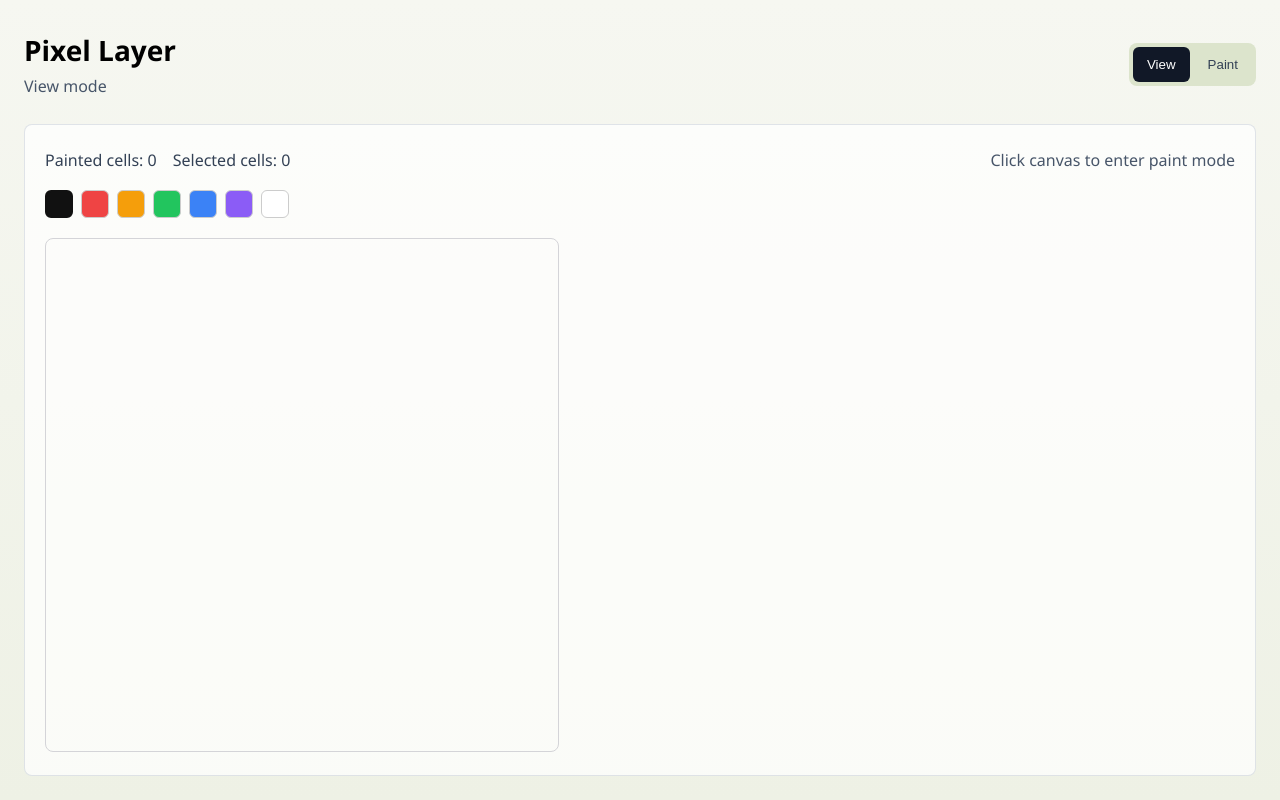
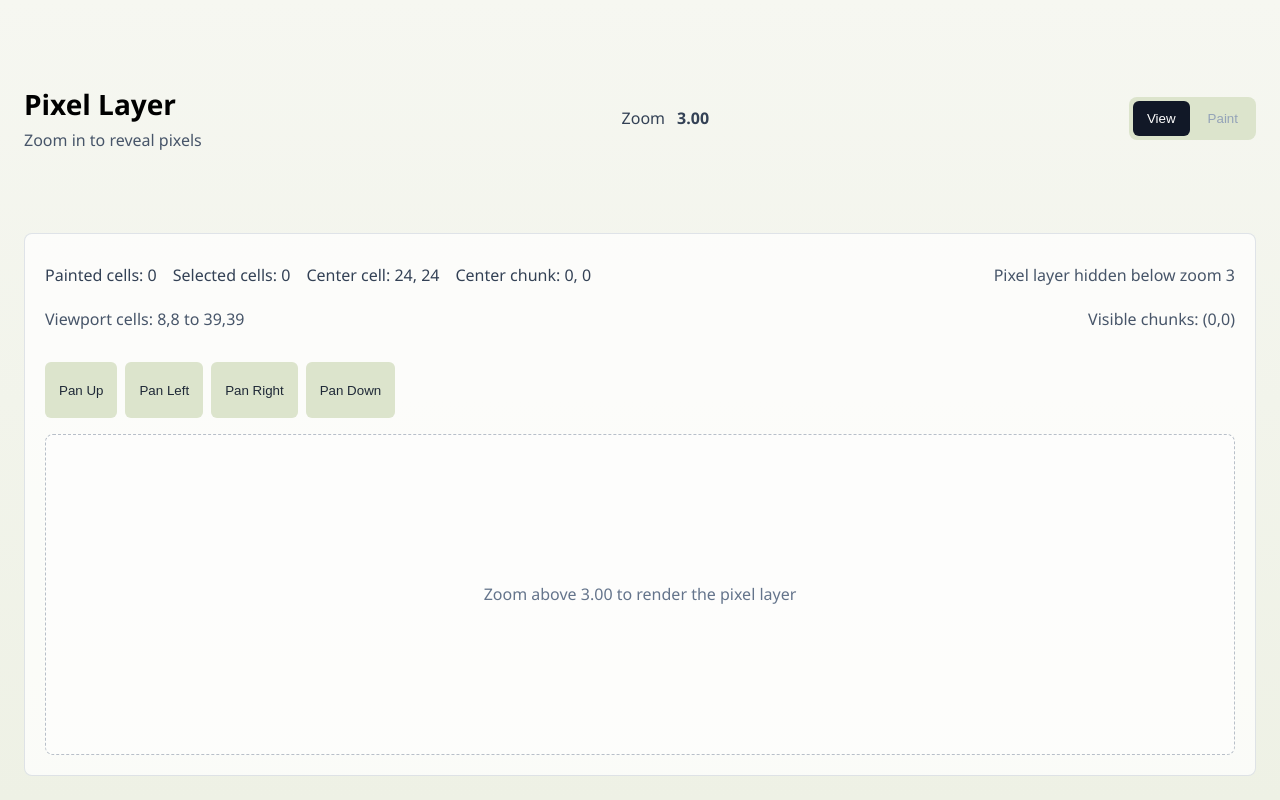
Before and after one commit to agrade1/my_wplace, a Next.js app: page / in a window 1280 px wide. Built offline with nearby package versions, Linux system fonts and the light colour scheme.

Commit message:
feat: add viewport and chunk state ui

```diff
--- a/app/page.tsx
+++ b/app/page.tsx
@@ -1,12 +1,51 @@
 "use client";
 
-import { useState } from "react";
+import { useEffect, useMemo, useState } from "react";
 import { PixelEditorCanvas } from "@/components/pixel-editor/pixel-editor-canvas";
 import { usePixelEditorCore } from "@/features/pixel-editor/use-pixel-editor-core";
+import { getCenterChunk, getViewportBounds, getVisibleChunks } from "@/features/pixel-editor/viewport";
+
+const GRID_SIZE = 32;
+const CELL_SIZE = 16;
+const PAN_STEP = 8;
 
 export default function Home() {
   const core = usePixelEditorCore();
   const [isPaintMode, setIsPaintMode] = useState(false);
+  const [zoomLevel, setZoomLevel] = useState(3);
+  const [centerCell, setCenterCell] = useState({ x: 24, y: 24 });
+  const canShowPixelLayer = zoomLevel > 3;
+
+  useEffect(() => {
+    const handleWheel = (event: WheelEvent) => {
+      event.preventDefault();
+
+      setZoomLevel((prev) => {
+        const delta = event.deltaY < 0 ? 0.25 : -0.25;
+        return Math.min(6, Math.max(1, Number((prev + delta).toFixed(2))));
+      });
+    };
+
+    window.addEventListener("wheel", handleWheel, { passive: false });
+
+    return () => {
+      window.removeEventListener("wheel", handleWheel);
+    };
+  }, []);
+
+  const viewportBounds = useMemo(
+    () => getViewportBounds(centerCell.x, centerCell.y, GRID_SIZE, GRID_SIZE),
+    [centerCell.x, centerCell.y]
+  );
+  const centerChunk = useMemo(() => getCenterChunk(centerCell.x, centerCell.y), [centerCell.x, centerCell.y]);
+  const visibleChunks = useMemo(() => getVisibleChunks(viewportBounds), [viewportBounds]);
+
+  const moveViewport = (deltaX: number, deltaY: number) => {
+    setCenterCell((prev) => ({
+      x: Math.max(0, prev.x + deltaX),
+      y: Math.max(0, prev.y + deltaY)
+    }));
+  };
 
   return (
     <main
@@ -15,17 +54,21 @@ export default function Home() {
         padding: 24,
         display: "grid",
         gap: 20,
-        background:
-          "linear-gradient(180deg, #f6f7f1 0%, #eef1e5 100%)"
+        background: "linear-gradient(180deg, #f6f7f1 0%, #eef1e5 100%)"
       }}
     >
-      <header style={{ display: "grid", gap: 8 }}>
+      <header style={{ display: "grid", gap: 12 }}>
         <div style={{ display: "flex", justifyContent: "space-between", alignItems: "center", gap: 16, flexWrap: "wrap" }}>
           <div>
             <h1 style={{ margin: 0, fontSize: 28 }}>Pixel Layer</h1>
             <p style={{ margin: "6px 0 0", color: "#475569" }}>
-              {isPaintMode ? "Paint mode" : "View mode"}
+              {canShowPixelLayer ? (isPaintMode ? "Paint mode" : "View mode") : "Zoom in to reveal pixels"}
             </p>
+          </div>
+
+          <div style={{ display: "flex", gap: 12, alignItems: "center", color: "#334155" }}>
+            <span>Zoom</span>
+            <strong>{zoomLevel.toFixed(2)}</strong>
           </div>
 
           <div
@@ -53,14 +96,17 @@ export default function Home() {
             </button>
             <button
               type="button"
-              onClick={() => setIsPaintMode(true)}
+              onClick={() => {
+                if (!canShowPixelLayer) return;
+                setIsPaintMode(true);
+              }}
               style={{
                 border: 0,
                 borderRadius: 6,
                 padding: "10px 14px",
                 backgroundColor: isPaintMode ? "#111827" : "transparent",
-                color: isPaintMode ? "#ffffff" : "#334155",
-                cursor: "pointer"
+                color: canShowPixelLayer ? (isPaintMode ? "#ffffff" : "#334155") : "#94a3b8",
+                cursor: canShowPixelLayer ? "pointer" : "not-allowed"
               }}
             >
               Paint
@@ -79,20 +125,51 @@ export default function Home() {
           borderRadius: 8
         }}
       >
+        <div style={{ display: "grid", gap: 12 }}>
           <div style={{ display: "flex", justifyContent: "space-between", alignItems: "center", gap: 16, flexWrap: "wrap" }}>
             <div style={{ display: "flex", gap: 16, flexWrap: "wrap", color: "#334155" }}>
               <span>Painted cells: {core.pixelColors.size}</span>
               <span>Selected cells: {core.selected.size}</span>
+              <span>Center cell: {centerCell.x}, {centerCell.y}</span>
+              <span>Center chunk: {centerChunk.chunkX}, {centerChunk.chunkY}</span>
             </div>
 
             <div style={{ color: "#475569" }}>
-            {isPaintMode ? "Grid visible" : "Click canvas to enter paint mode"}
+              {canShowPixelLayer ? (isPaintMode ? "Grid visible" : "Click canvas to enter paint mode") : "Pixel layer hidden below zoom 3"}
             </div>
           </div>
 
+          <div style={{ display: "flex", justifyContent: "space-between", gap: 16, flexWrap: "wrap", color: "#475569" }}>
+            <span>
+              Viewport cells: {viewportBounds.startX},{viewportBounds.startY} to {viewportBounds.endX},{viewportBounds.endY}
+            </span>
+            <span>
+              Visible chunks: {visibleChunks.map(({ chunkX, chunkY }) => `(${chunkX},${chunkY})`).join(", ")}
+            </span>
+          </div>
+
+          <div style={{ display: "flex", gap: 8, flexWrap: "wrap" }}>
+            <button type="button" onClick={() => moveViewport(0, -PAN_STEP)} style={panButtonStyle}>
+              Pan Up
+            </button>
+            <button type="button" onClick={() => moveViewport(-PAN_STEP, 0)} style={panButtonStyle}>
+              Pan Left
+            </button>
+            <button type="button" onClick={() => moveViewport(PAN_STEP, 0)} style={panButtonStyle}>
+              Pan Right
+            </button>
+            <button type="button" onClick={() => moveViewport(0, PAN_STEP)} style={panButtonStyle}>
+              Pan Down
+            </button>
+          </div>
+        </div>
+
+        {canShowPixelLayer ? (
           <PixelEditorCanvas
-          gridSize={32}
-          cellSize={16}
+            gridSize={GRID_SIZE}
+            cellSize={CELL_SIZE}
+            viewportStartX={viewportBounds.startX}
+            viewportStartY={viewportBounds.startY}
             showGrid={isPaintMode}
             hideEmptyPixels={!isPaintMode}
             readOnly={!isPaintMode}
@@ -111,7 +188,31 @@ export default function Home() {
             onSpaceSelectStart={core.onSpaceSelectStart}
             onSpaceSelectEnd={core.onSpaceSelectEnd}
           />
+        ) : (
+          <div
+            style={{
+              minHeight: 260,
+              display: "grid",
+              placeItems: "center",
+              borderRadius: 8,
+              border: "1px dashed rgba(100, 116, 139, 0.45)",
+              color: "#64748b",
+              backgroundColor: "rgba(255,255,255,0.44)"
+            }}
+          >
+            Zoom above 3.00 to render the pixel layer
+          </div>
+        )}
       </section>
     </main>
   );
 }
+
+const panButtonStyle = {
+  border: 0,
+  borderRadius: 6,
+  padding: "10px 14px",
+  backgroundColor: "#dce4cc",
+  color: "#1f2937",
+  cursor: "pointer"
+} as const;
--- a/components/pixel-editor/pixel-editor-canvas.tsx
+++ b/components/pixel-editor/pixel-editor-canvas.tsx
@@ -5,6 +5,8 @@ import { useEffect, useMemo, useRef } from "react";
 type PixelEditorCanvasProps = {
   gridSize: number;
   cellSize: number;
+  viewportStartX: number;
+  viewportStartY: number;
   showGrid: boolean;
   hideEmptyPixels: boolean;
   readOnly: boolean;
@@ -28,6 +30,8 @@ function toPixelId(x: number, y: number) {
 export function PixelEditorCanvas({
   gridSize,
   cellSize,
+  viewportStartX,
+  viewportStartY,
   showGrid,
   hideEmptyPixels,
   readOnly,
@@ -57,7 +61,9 @@ export function PixelEditorCanvas({
 
     for (let y = 0; y < gridSize; y += 1) {
       for (let x = 0; x < gridSize; x += 1) {
-        const id = toPixelId(x, y);
+        const pixelX = viewportStartX + x;
+        const pixelY = viewportStartY + y;
+        const id = toPixelId(pixelX, pixelY);
         const isPainted = pixelColors.has(id);
         const color = isPainted ? pixelColors.get(id) ?? "#ffffff" : hideEmptyPixels ? "transparent" : "#ffffff";
         const left = x * cellSize;
@@ -84,7 +90,7 @@ export function PixelEditorCanvas({
         }
       }
     }
-  }, [cellSize, gridSize, hideEmptyPixels, pixelColors, selected, showGrid]);
+  }, [cellSize, gridSize, hideEmptyPixels, pixelColors, selected, showGrid, viewportStartX, viewportStartY]);
 
   useEffect(() => {
     const handleKeyDown = (event: KeyboardEvent) => {
@@ -119,7 +125,7 @@ export function PixelEditorCanvas({
       return null;
     }
 
-    return toPixelId(x, y);
+    return toPixelId(viewportStartX + x, viewportStartY + y);
   };
 
   return (
--- /dev/null
+++ b/features/pixel-editor/viewport.ts
@@ -0,0 +1,51 @@
+import { PIXEL_CHUNK_SIZE } from "@/features/pixel-editor/pixel-storage";
+
+export type ViewportBounds = {
+  startX: number;
+  startY: number;
+  endX: number;
+  endY: number;
+};
+
+export type ChunkCoordinate = {
+  chunkX: number;
+  chunkY: number;
+};
+
+export function getViewportBounds(centerX: number, centerY: number, width: number, height: number): ViewportBounds {
+  const halfWidth = Math.floor(width / 2);
+  const halfHeight = Math.floor(height / 2);
+
+  const startX = Math.max(0, centerX - halfWidth);
+  const startY = Math.max(0, centerY - halfHeight);
+
+  return {
+    startX,
+    startY,
+    endX: startX + width - 1,
+    endY: startY + height - 1
+  };
+}
+
+export function getCenterChunk(centerX: number, centerY: number): ChunkCoordinate {
+  return {
+    chunkX: Math.floor(centerX / PIXEL_CHUNK_SIZE),
+    chunkY: Math.floor(centerY / PIXEL_CHUNK_SIZE)
+  };
+}
+
+export function getVisibleChunks(bounds: ViewportBounds): ChunkCoordinate[] {
+  const startChunkX = Math.floor(bounds.startX / PIXEL_CHUNK_SIZE);
+  const startChunkY = Math.floor(bounds.startY / PIXEL_CHUNK_SIZE);
+  const endChunkX = Math.floor(bounds.endX / PIXEL_CHUNK_SIZE);
+  const endChunkY = Math.floor(bounds.endY / PIXEL_CHUNK_SIZE);
+  const visibleChunks: ChunkCoordinate[] = [];
+
+  for (let chunkY = startChunkY; chunkY <= endChunkY; chunkY += 1) {
+    for (let chunkX = startChunkX; chunkX <= endChunkX; chunkX += 1) {
+      visibleChunks.push({ chunkX, chunkY });
+    }
+  }
+
+  return visibleChunks;
+}
```
Lines whose indentation alone changed are shown as unchanged.
